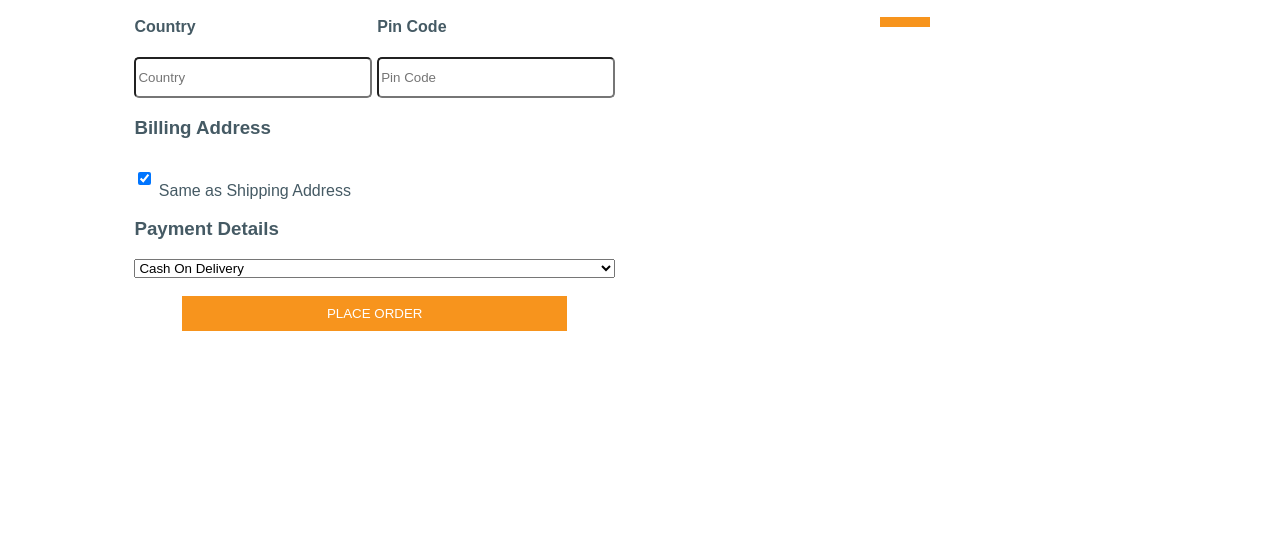
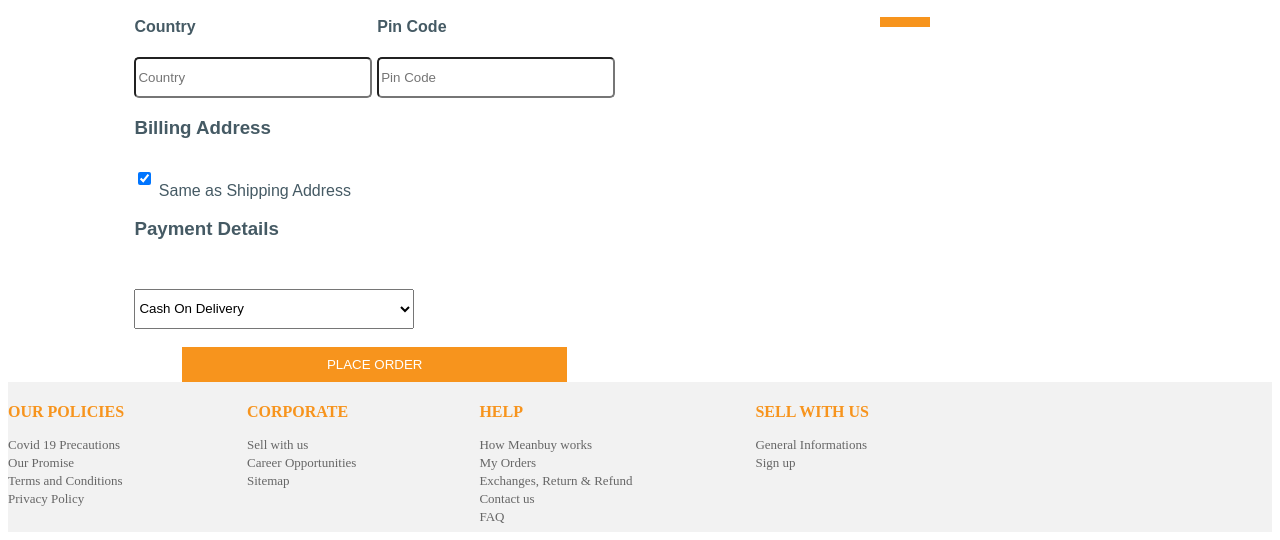
Before and after one commit to bindraj1998/project-clone, a plain HTML site: page checkout.html in a window 1280 px wide. Shown: the part 901-1441 px from the top of the page. Before the commit the page ends 1240 px from the top, so only its background shows below. Drawn offline with Linux system fonts and the light colour scheme.

Commit message:
bottom sec added in checkout

```diff
--- a/checkout.html
+++ b/checkout.html
@@ -109,6 +109,29 @@ text-align: center;
         height: 40px;
         border-radius: 5px;
       }
+      .sectop{
+             display: flex;
+
+        }
+        #payment{
+            height: 40px; width: 280px;
+            margin-top: 30px;
+        }
+        #bottom{
+            justify-content: space-between;
+            background-color: #f2f2f2;
+        }
+        .sp{
+            line-height: 5px;
+            font-size: small;
+            color: #666666;
+        }
+        .orange{
+            color: #F7941D;
+        }
+        .pt{
+            cursor: pointer;
+        }
     </style>
   </head>
   <body>
@@ -367,8 +390,37 @@ text-align: center;
     </div>
 
 
-    <div>
-      <!-- footing -->
-    </div>
+     <!-- bottom section -->
+     <div id="bottom" class="sectop">
+      <div>
+      <h4 class="orange">OUR POLICIES</h4>
+       <p class="sp pt">Covid 19 Precautions</p>
+       <p class="sp pt">Our Promise</p>
+       <p class="sp pt">Terms and Conditions</p>
+       <p class="sp pt">Privacy Policy</p>
+      </div>
+      <div>
+          <h4 class="orange">CORPORATE</h4>
+          <p class="sp pt">Sell with us</p>
+          <p class="sp pt">Career Opportunities</p>
+          <p class="sp pt">Sitemap</p>
+      </div>
+      <div>
+          <h4 class="orange">HELP</h4>
+          <p class="sp pt">How Meanbuy works</p>
+          <p class="sp pt">My Orders</p>
+          <p class="sp pt">Exchanges, Return & Refund</p>
+          <p class="sp pt">Contact us</p>
+          <p class="sp pt">FAQ</p>
+      </div>
+      <div>
+          <h4 class="orange">SELL WITH US</h4>
+          <p class="sp pt">General Informations</p>
+          <p class="sp pt">Sign up</p>
+      </div>
+      <div id="payment">
+          <img src="file:///Users/subhammanavshree/Desktop/Screenshot%202022-04-01%20at%206.42.01%20PM.png" alt="">
+      </div>
+  </div>
   </body>
 </html>
```
